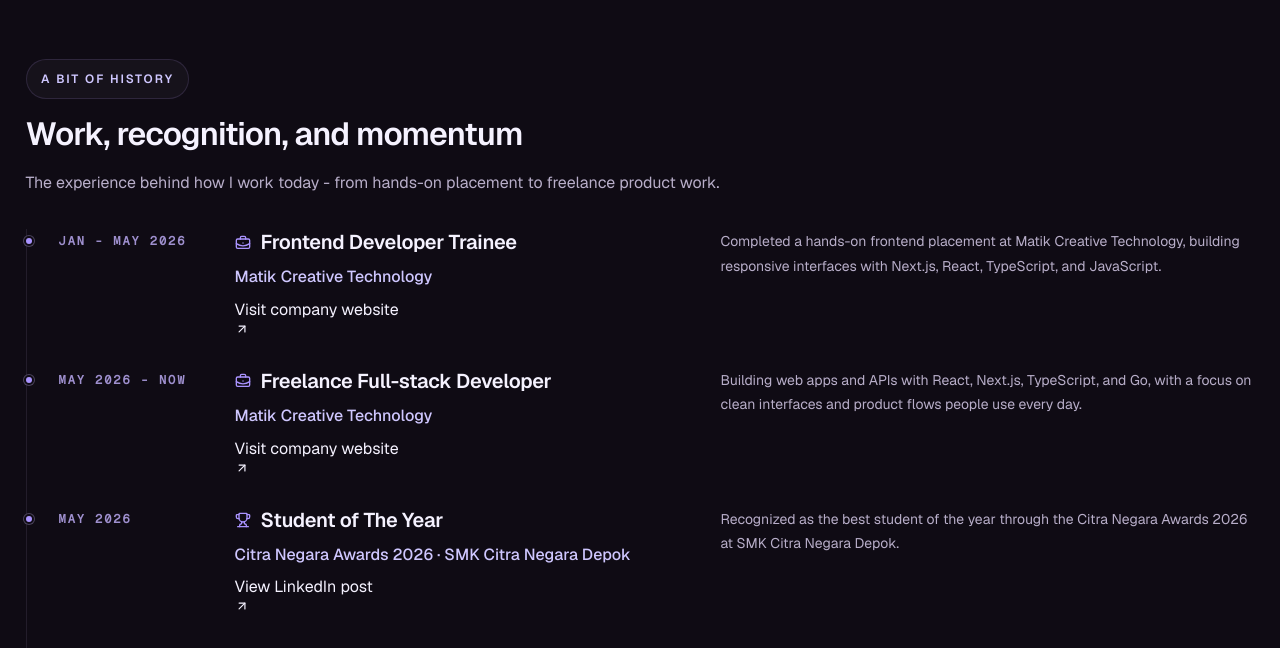
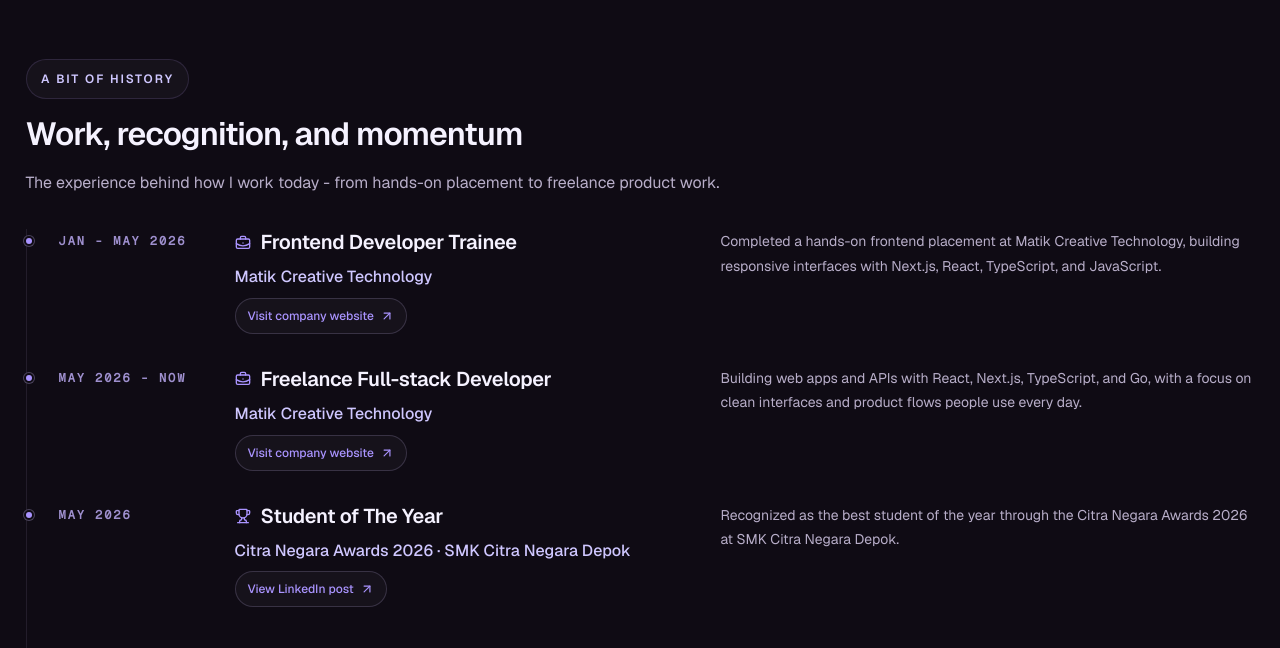
Before and after one commit to randhupaksi/rand-dev, a React (Vite) app: page /about in a window 1280 px wide. Shown: the part 1904-2552 px from the top of the page. Built offline with nearby package versions, Linux system fonts and the light colour scheme; no server answers.

Commit message:
style: refine FAQ and evidence link surfaces

```diff
--- a/src/styles/design-system.css
+++ b/src/styles/design-system.css
@@ -710,6 +710,45 @@
     background: color-mix(in srgb, var(--surface-subtle) 42%, transparent);
   }
 
+  .timeline-proof-link {
+    display: inline-flex;
+    min-height: 2.25rem;
+    width: fit-content;
+    align-items: center;
+    gap: 0.375rem;
+    border: 1px solid var(--border-default);
+    border-radius: 999px;
+    background: var(--surface-subtle);
+    padding: 0.5rem 0.75rem;
+    color: var(--accent);
+    font-size: 0.75rem;
+    font-weight: 500;
+    line-height: 1;
+    transition:
+      transform var(--duration-fast) var(--ease-snappy),
+      background-color var(--duration-fast) var(--ease-standard),
+      border-color var(--duration-fast) var(--ease-standard),
+      color var(--duration-fast) var(--ease-standard),
+      opacity var(--duration-fast) var(--ease-standard);
+  }
+
+  .timeline-proof-link:hover {
+    transform: translateY(-1px);
+    border-color: var(--border-strong);
+    background: var(--surface-hover);
+    color: var(--highlight);
+  }
+
+  .timeline-proof-link:active {
+    transform: translateY(1px) scale(0.98);
+    opacity: 0.82;
+  }
+
+  .timeline-proof-link:focus-visible {
+    outline: 2px solid var(--ring);
+    outline-offset: 3px;
+  }
+
   @media (max-width: 639px) {
     .faq-answer {
       margin-left: 0.75rem;
@@ -860,6 +899,7 @@
     .ds-card-interactive,
     .ds-icon-control,
     .ds-text-link,
+    .timeline-proof-link,
     .ds-input {
       transition: none;
     }
@@ -867,6 +907,8 @@
     .ds-card-interactive:hover,
     .ds-card-interactive:active,
     .ds-icon-control:active,
+    .timeline-proof-link:hover,
+    .timeline-proof-link:active,
     .faq-option:active {
       transform: none;
     }
```
